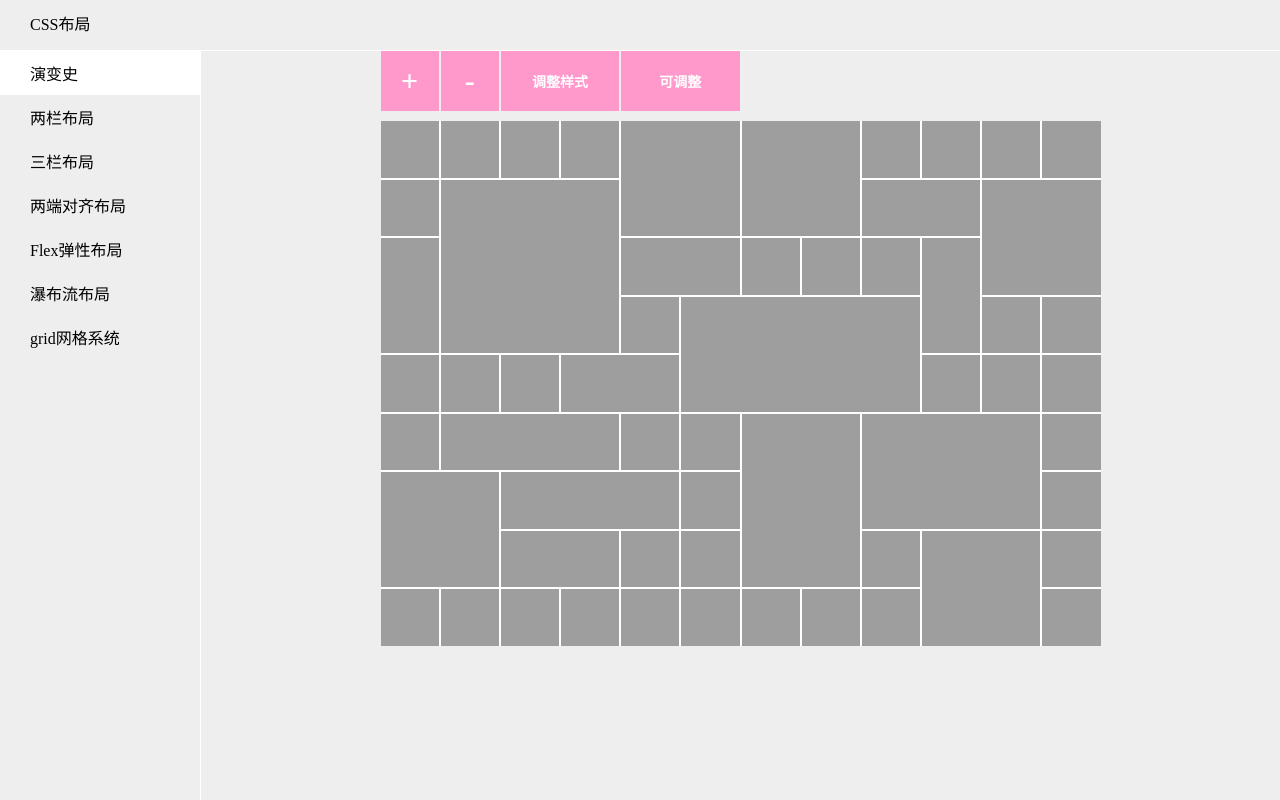
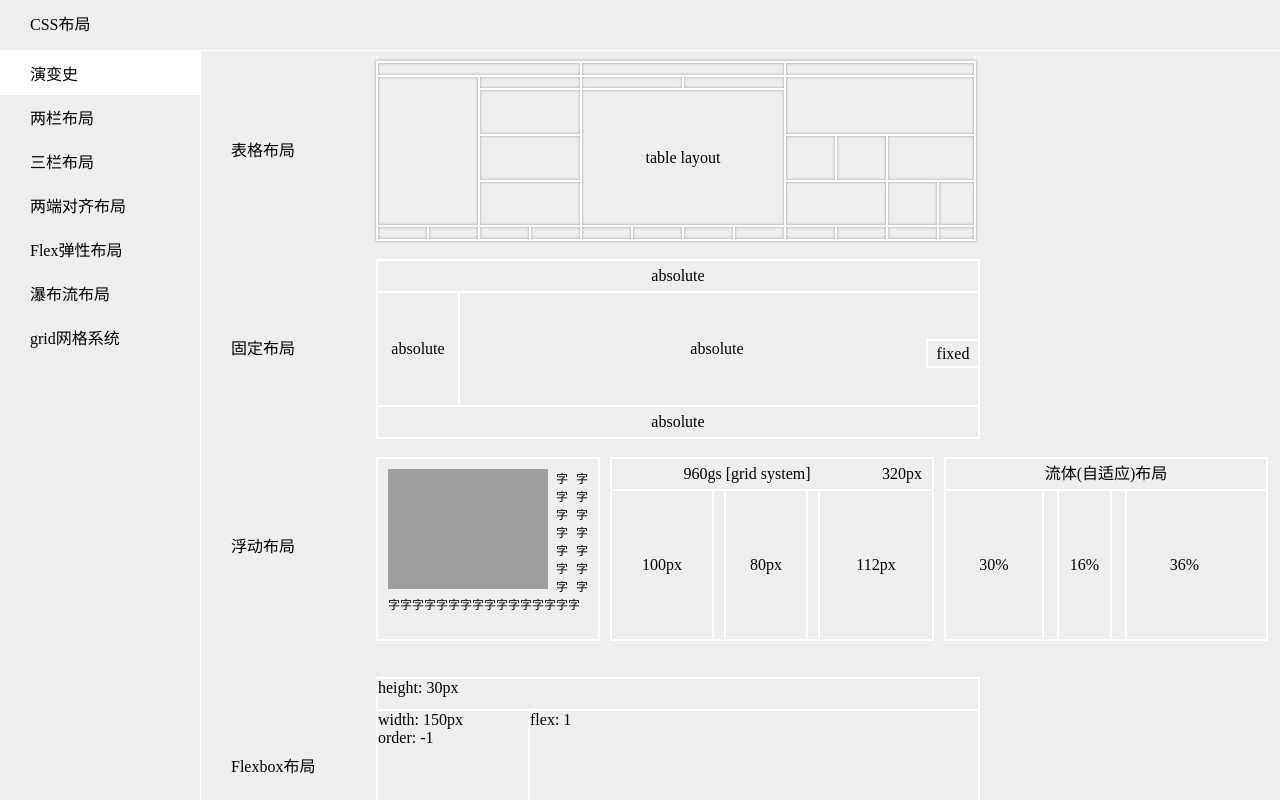
Before and after one commit to PawelLin/css-layout, a plain HTML site: page index.html in a window 1280 px wide. Drawn offline with Linux system fonts and the light colour scheme.

Commit message:
Update index.html

```diff
--- a/index.html
+++ b/index.html
@@ -100,7 +100,7 @@
 				</li>
 			</ul>
 			<div class="content">
-				<iframe id="iframe" src="views/grid.html"></iframe>
+				<iframe id="iframe" src="views/summary.html"></iframe>
 			</div>
 		</div>
 	</div>
```
